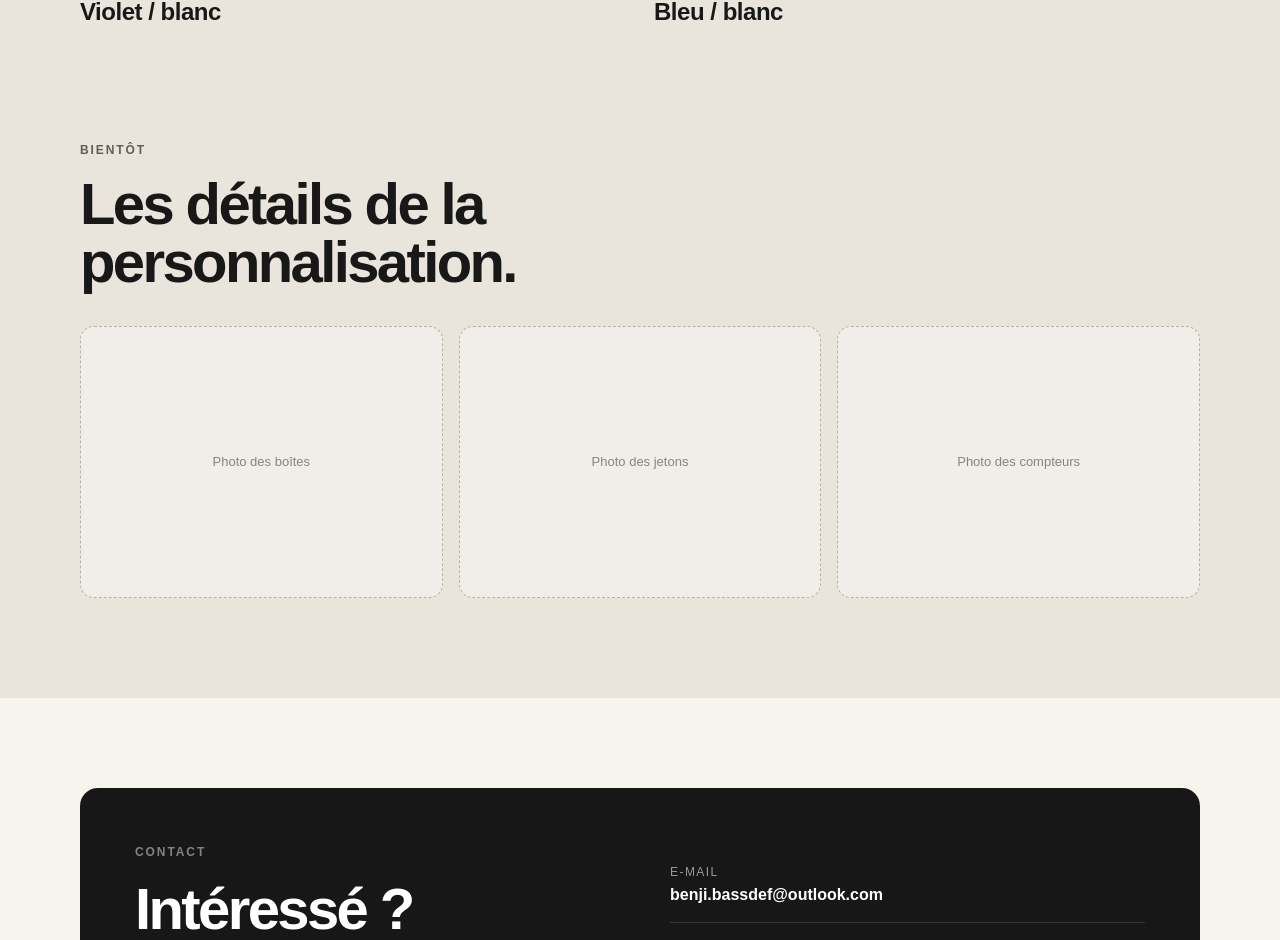
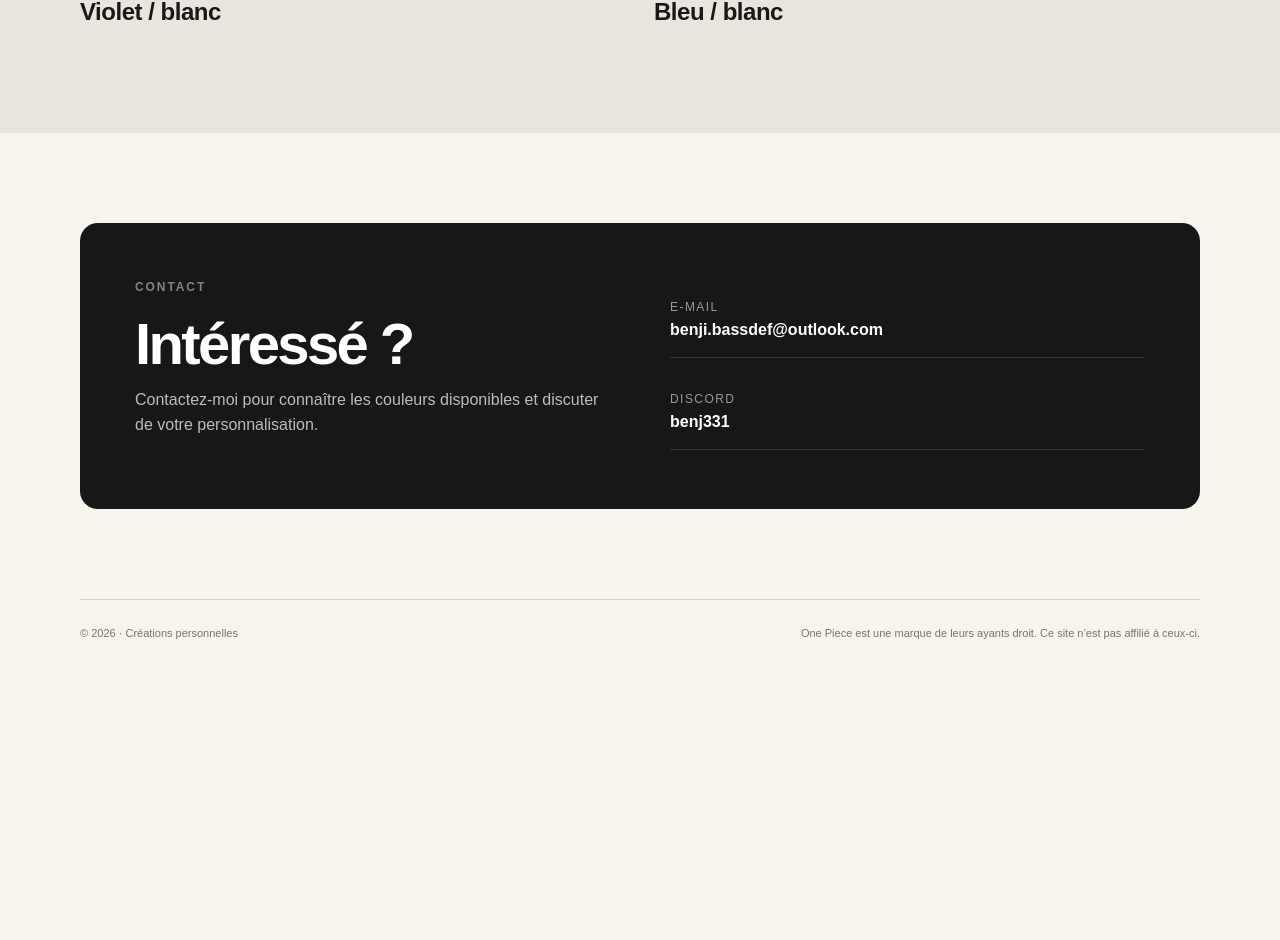
Before and after one commit to benbassignot-byte/Site-OPTCG, a Next.js app: page / in a window 1280 px wide. Shown: the part 2934-3874 px from the top of the page. After the commit the page ends 3610 px from the top, so only its background shows below. Built offline with nearby package versions, Linux system fonts and the light colour scheme.

Commit message:
Remove upcoming photos section

```diff
--- a/app/page.tsx
+++ b/app/page.tsx
@@ -100,18 +100,6 @@ export default function Home() {
               </article>
             ))}
           </div>
-
-          <div className="future-photos">
-            <div className="section-heading">
-              <p className="eyebrow">BIENTÔT</p>
-              <h2>Les détails de la personnalisation.</h2>
-            </div>
-            <div className="future-grid">
-              <div className="future-card"><span>Photo des boîtes</span></div>
-              <div className="future-card"><span>Photo des jetons</span></div>
-              <div className="future-card"><span>Photo des compteurs</span></div>
-            </div>
-          </div>
         </div>
       </section>
 
```
